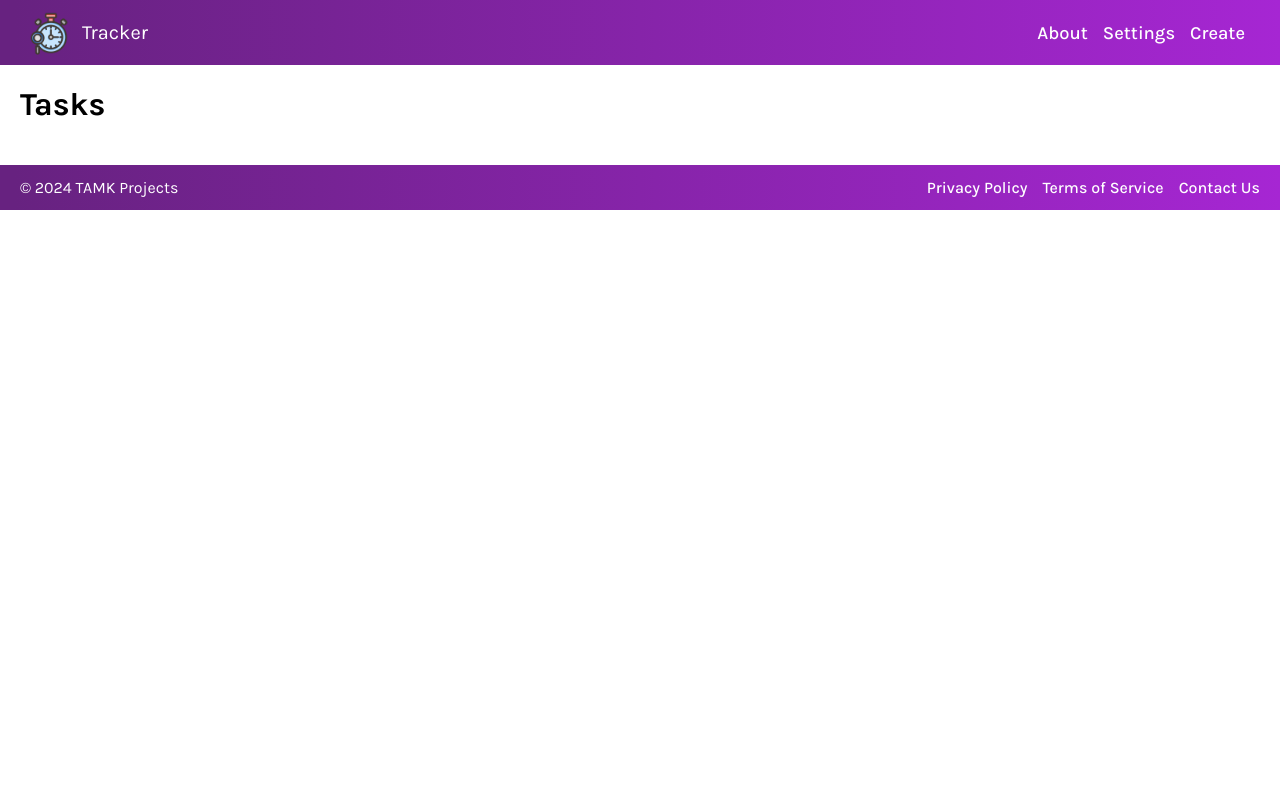
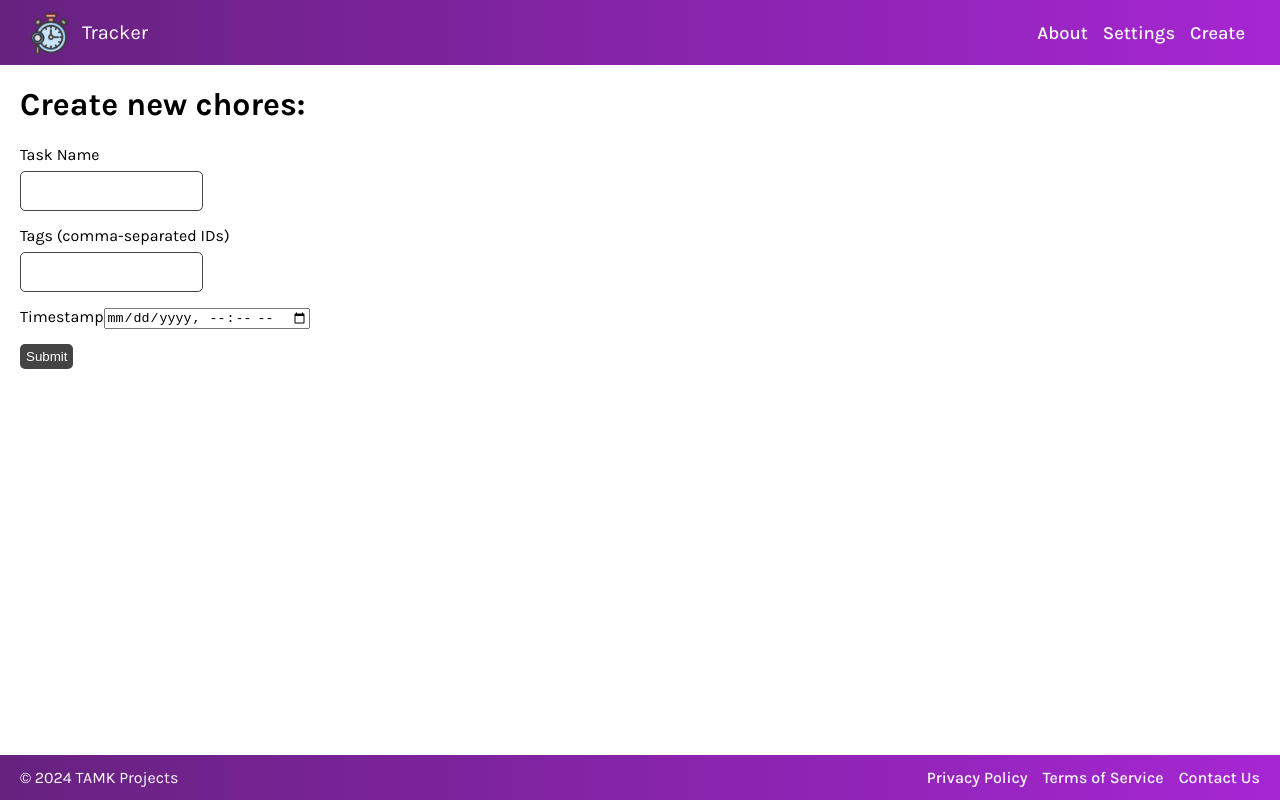
Before and after one commit to Ferdousfrd/time-tracker, a React (Vite) app in the folder Task-timer/: page /create in a window 1280 px wide. Built offline with nearby package versions, Linux system fonts and the light colour scheme; no server answers; a web font is replaced by a local one.

Commit message:
added a form to create new task and loggin data for now

```diff
--- a/Task-timer/src/App.jsx
+++ b/Task-timer/src/App.jsx
@@ -3,64 +3,19 @@ import React, { useEffect, useState } from 'react';
 import TaskCard from './components/TaskCard';
 import Navbar from "./components/Navbar"
 import Footer from "./components/Footer"
+import Form from './components/Form';
 import "./style.css"
 
 const App = () => {
-  const [tasks, setTasks] = useState([]);
-  const [tags, setTags] = useState([]);
-  const [timestamps, setTimestamps] = useState([]);
+  return(
+    <>
+      <Navbar />
+      <Form />
+      <Footer/>
+    </>
 
-  // Fetch tags
-  useEffect(() => {
-    fetch('http://127.0.0.1:3010/tags')
-      .then(response => response.json())
-      .then(data => setTags(data))
-      .catch(error => console.error('Error fetching tags:', error));
-  }, []);
+  )
 
-  // Fetch tasks
-  useEffect(() => {
-    fetch('http://127.0.0.1:3010/tasks')
-      .then(response => response.json())
-      .then(data => setTasks(data))
-      .catch(error => console.error('Error fetching tasks:', error));
-  }, []);
-
-  // Fetch timestamps
-  useEffect(() => {
-    fetch('http://127.0.0.1:3010/timestamps')
-      .then(response => response.json())
-      .then(data => setTimestamps(data))
-      .catch(error => console.error('Error fetching timestamps:', error));
-  }, []);
-
-  return (
-    <div className="app">
-      <Navbar />
-      <div className="container">
-        <h1>Tasks</h1>
-        <div className="task-grid">
-          {tasks.map(task => {
-            // Get the associated timestamps for the current task
-            const taskTimestamps = timestamps.filter(ts => ts.task === task.id);
-
-            // Get the associated tags for the current task
-            const taskTags = tags.filter(tag => task.tags.split(',').includes(tag.id.toString()));
-
-            return (
-              <TaskCard
-                key={task.id}
-                task={task}
-                tags={taskTags}
-                timestamps={taskTimestamps}
-              />
-            );
-          })}
-        </div>
-      </div>
-      <Footer />
-    </div>
-  );
 };
 
 export default App;
--- a/Task-timer/src/components/Form.jsx
+++ b/Task-timer/src/components/Form.jsx
@@ -1,59 +1,61 @@
-import { useState } from "react"
+import { useState } from "react";
 
-export default function Form(){
+export default function Form() {
+    const [formData, setFormData] = useState({
+        taskName: "",
+        tags: "", // Assuming tags are a comma-separated string of tag IDs
+        timestamp: "", // Assuming you want to use a string for the timestamp
+    });
 
-    const[formData, setformData] = useState({
-        taskName : "",
-        description: "",
-    })
-
-
-    function handleChange(event){
-
-        const {name, value} = event.target
-        setformData(prevName => {
-            return {
-                ...prevName,
-                [name] : value,
-            }
-        })
-
+    function handleChange(event) {
+        const { name, value } = event.target;
+        setFormData((prevData) => ({
+            ...prevData,
+            [name]: value,
+        }));
     }
 
-    function handleSubmition(event){
-        event.preventDefault()                                  // this prevents the web to send data by default. we wanna run our own function
-        console.log(formData)                                   // we just logging the data now. But we will send this formdata in api usually or do whatever we want
+    function handleSubmission(event) {
+        event.preventDefault(); // Prevent default form submission
+        console.log(formData); // Log the form data
     }
 
     return (
-
         <>
-
-        <h1 className="create--h1">Create new chores :</h1>
-
-        <form onSubmit={handleSubmition} className="create--form">
-            <label>Task Name
+            <h1 className="create--h1">Create new chores:</h1>
+            <form onSubmit={handleSubmission} className="create--form">
+                <label>
+                    Task Name
                     <input
                         type="text"
-                name="taskName"                 // this name should be same as our state name. it allows use to use event.target.name
-                onChange={handleChange}         // onChange works for every key stroke changing
+                        name="taskName"
+                        onChange={handleChange}
                         value={formData.taskName}
                     />
                 </label>
 
-            <label>Description
-            <textarea
-                                                    // textarea in React is selfclosed element. Its same like input except
-                name="description"                  // it doesnt have 'type' property
-                value={formData.description}
+                <label>
+                    Tags (comma-separated IDs)
+                    <input
+                        type="text"
+                        name="tags"
                         onChange={handleChange}
+                        value={formData.tags}
+                    />
+                </label>
+
+                <label>
+                    Timestamp
+                    <input
+                        type="datetime-local"
+                        name="timestamp" // Change to 'datetime-local' for date/time input
+                        onChange={handleChange}
+                        value={formData.timestamp}
                     />
                 </label>
 
                 <button className="form--btn">Submit</button>
-
             </form>
-
         </>
-    )
+    );
 }
--- a/Task-timer/src/style.css
+++ b/Task-timer/src/style.css
@@ -49,6 +49,8 @@ body {
     color: white;
     padding: 20px;
     bottom: 0; /* To make sure the footer sticks to the bottom */
+    position: absolute;
+    width: 100%;
 }
 
 .footer--left {
@@ -84,16 +86,14 @@ body {
 
 input[type="text"], input[type="email"] {
     margin-bottom: 15px;
-    height: 30px;
+    margin-top: 7px;
+    height: 40px;
     text-indent: 10px;
     border: 1px solid #444;
     border-radius: 5px;
     display: block;
 }
 
-input[type="checkbox"], input[type="radio"] {
-    margin-right: 0.75rem;
-}
 
 textarea {
     margin-bottom: 15px;
@@ -111,7 +111,8 @@ textarea {
     cursor: pointer;
     height: 25px;
     margin-bottom: 10px;
-
+    display: block;
+    margin-top: 15px;
 }
 
 .form--btn:hover {
@@ -138,7 +139,7 @@ text-transform: uppercase; /* Makes text uppercase */
 .tag {
 background-color: #e0e0e0;
 border-radius: 3px;
-padding: 5px 10px;
+padding: 5px 2px;
 margin-right: 5px;
 
 }
```
Lines whose indentation alone changed are shown as unchanged.
